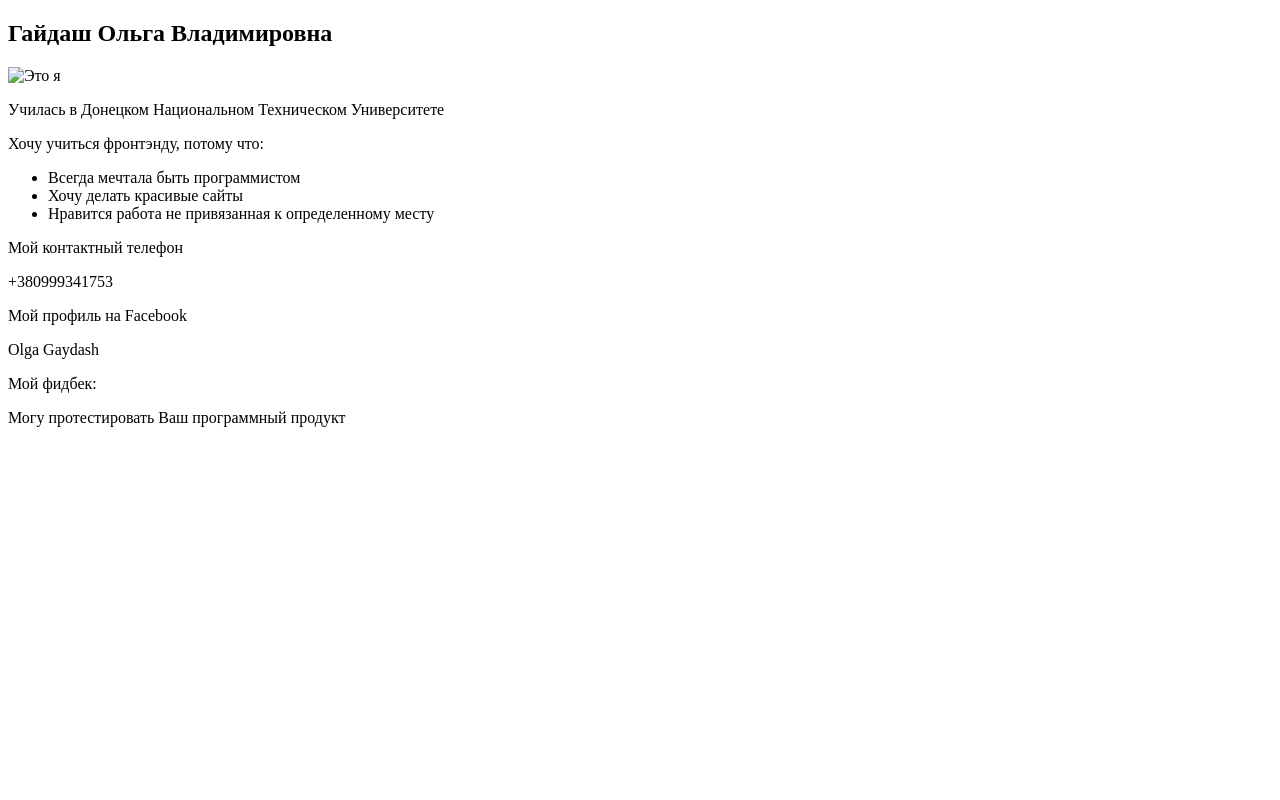
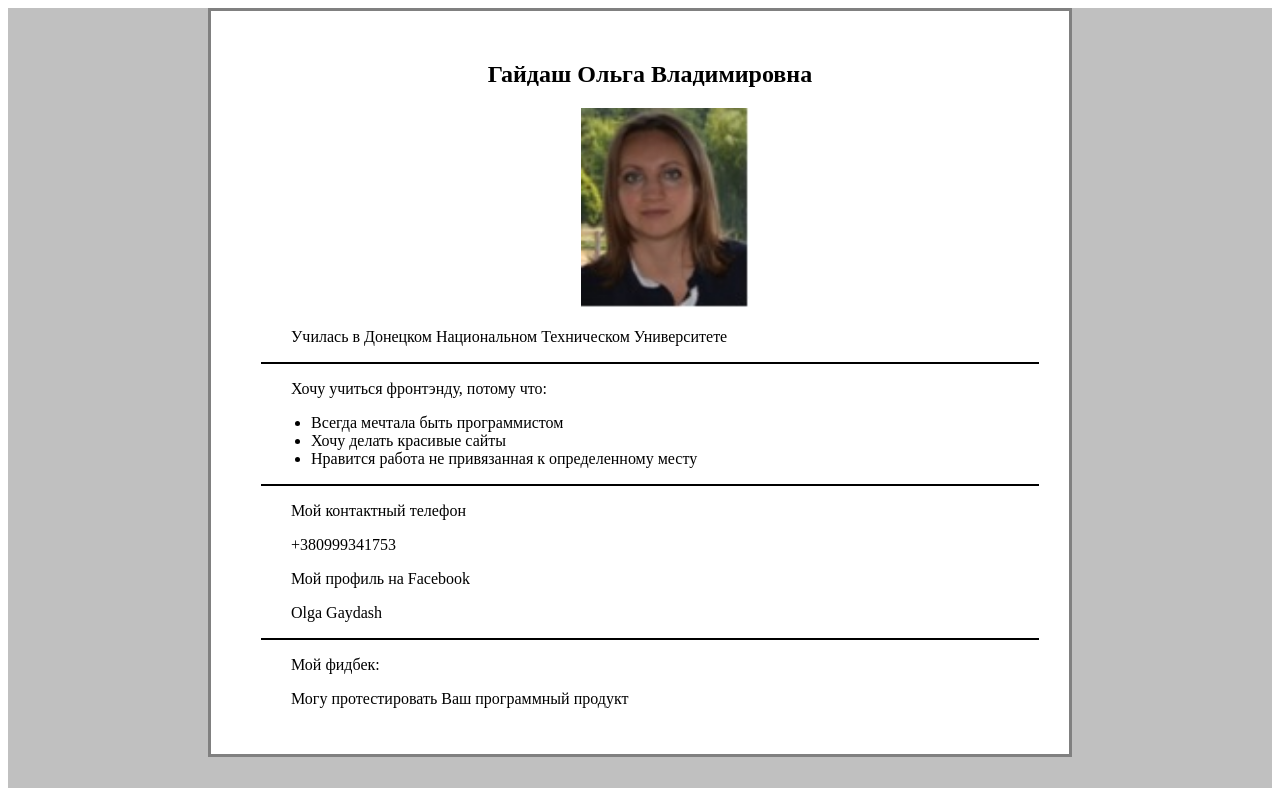
Before and after one commit to Gaydash/Gaydash.github.io, a plain HTML site: page Module1/index.html in a window 1280 px wide. Drawn offline with Linux system fonts and the light colour scheme.

Commit message:
Update index.html

```diff
--- a/Module1/index.html
+++ b/Module1/index.html
@@ -3,13 +3,13 @@
 <head>
       <meta charset="UTF-8">
       <title> module01 </title>
-      <link rel="stylesheet" href="style1.css">
+      <link rel="stylesheet" href="css/style.css">
 </head>
 <body>
 <div id="outside">
 <div class="parent">
 <div> <h2> Гайдаш Ольга Владимировна </h2></div>
-<p id="MyFace"><img src="Я.jpg" height="200" alt="Это я" title="Гайдаш О.В."></p>
+<p id="MyFace"><img src="img/Olya.jpg" height="200" alt="Это я" title="Гайдаш О.В."></p>
 <div class="blok"> <p> Училась в Донецком Национальном Техническом Университете </p></div>
 <div class="blok"><p> Хочу учиться фронтэнду, потому что: </p>
       <ul>
```
